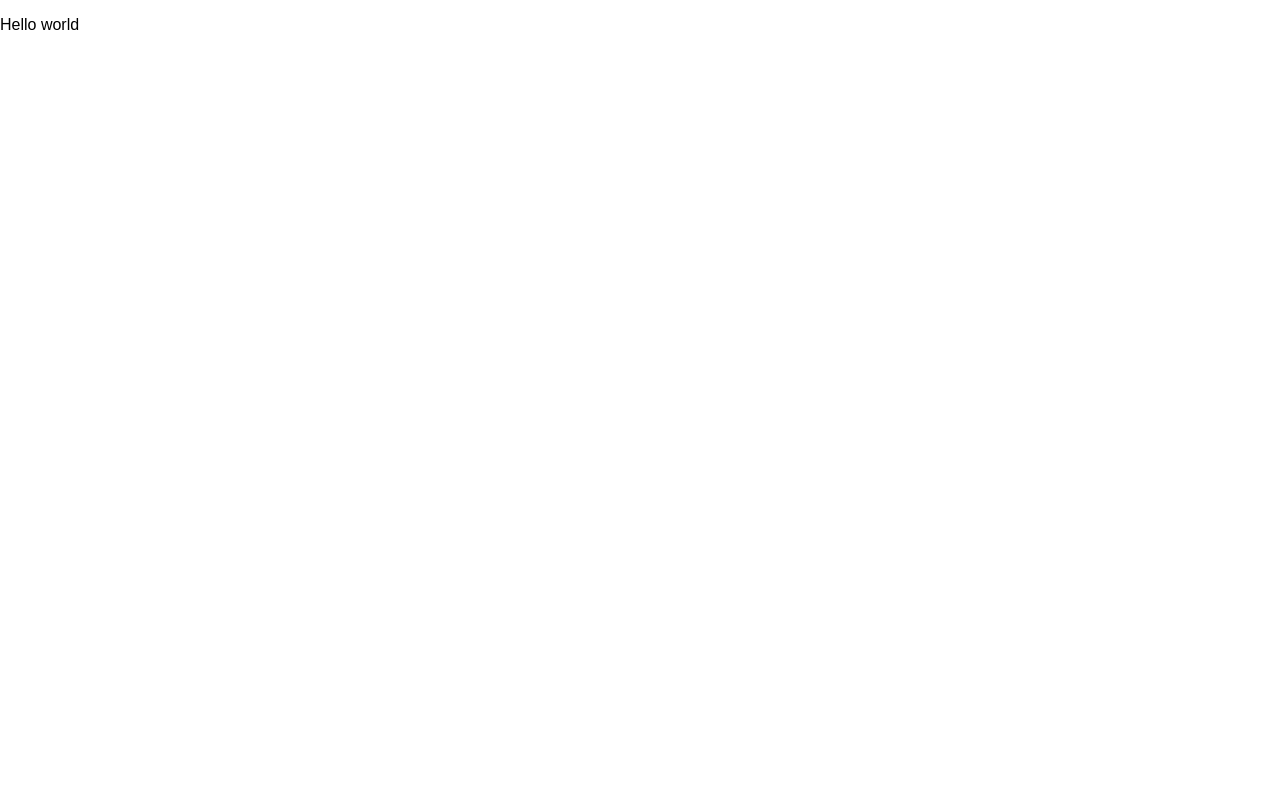
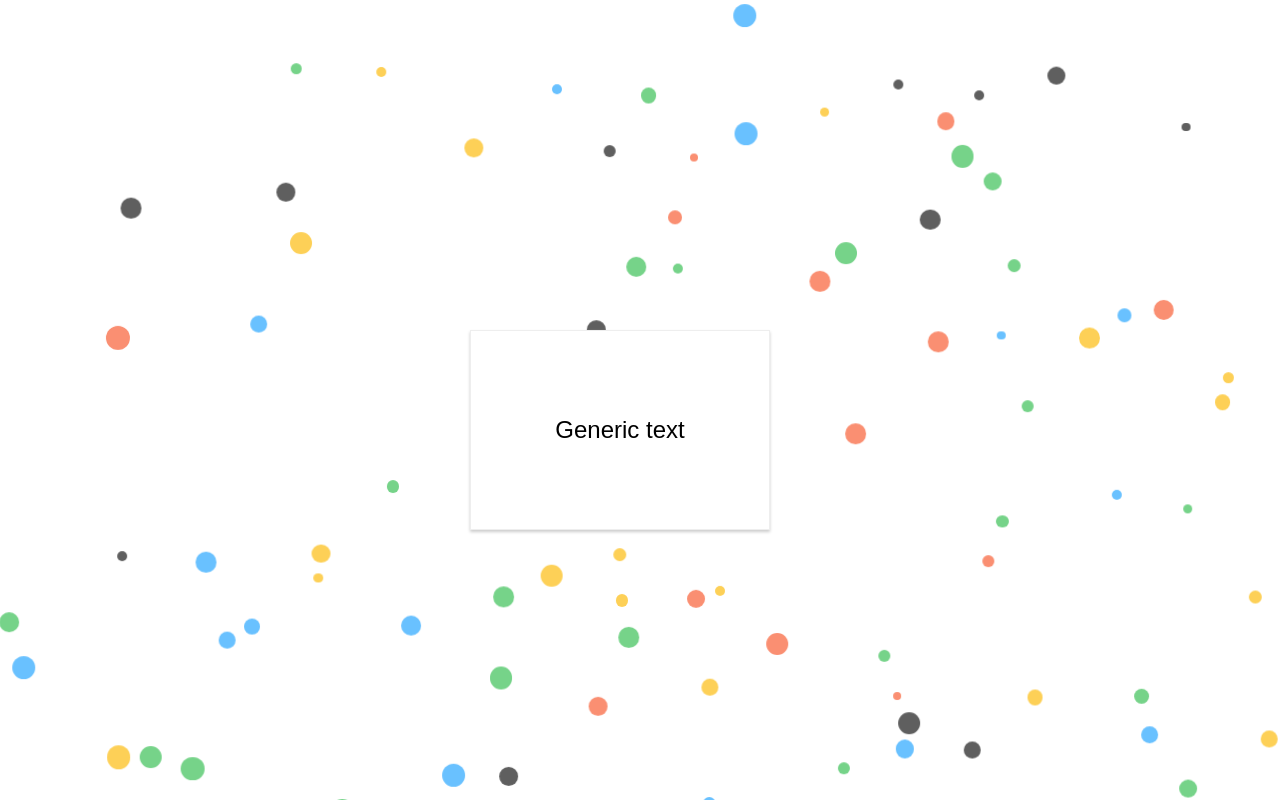
Before and after one commit to trevorfrese/react-personal-website, a React app: page / in a window 1280 px wide. Built offline with nearby package versions, Linux system fonts and the light colour scheme.

Commit message:
Add Balls animations and a text overlay

```diff
--- a/src/App.css
+++ /dev/null
@@ -1,3 +0,0 @@
-.App {
-  text-align: center;
-}
--- a/src/App.js
+++ b/src/App.js
@@ -1,11 +1,11 @@
 import React, { Component } from 'react';
-import './App.css';
+import Balls from './components/Balls/Balls';
 
 class App extends Component {
   render() {
     return (
       <div className="App">
-        <p>Hello world</p>
+        <Balls/>
       </div>
     );
   }
--- /dev/null
+++ b/src/components/Balls/Ball/Ball.css
@@ -0,0 +1,15 @@
+.Ball {
+  display: inline-block;
+  position: absolute;
+  border-radius: 100%;
+  opacity: 0.7;
+  animation: move infinite;
+  animation-fill-mode: both;
+  overflow: hidden;
+}
+
+@keyframes move {
+    from {
+      transform: translate(0, 0);
+    }
+}
--- /dev/null
+++ b/src/components/Balls/Ball/Ball.js
@@ -0,0 +1,51 @@
+import React from 'react';
+import classes from './Ball.css';
+
+
+// // Keyframes
+// balls.forEach((el, i, ra) => {
+//   let to = {
+//     x: Math.random() * (i % 2 === 0 ? -11 : 11),
+//     y: Math.random() * 12
+//   };
+//
+//   let anim = el.animate(
+//     [
+//       { transform: "translate(0, 0)" },
+//       { transform: `translate(${to.x}rem, ${to.y}rem)` }
+//     ],
+//     {
+//       duration: (Math.random() + 1) * 2000, // random duration
+//       direction: "alternate",
+//       fill: "both",
+//       iterations: Infinity,
+//       easing: "ease-in-out"
+//     }
+//   );
+// });
+
+
+
+const Ball = (props) => {
+  const x = Math.random() * (props.identifier % 2 === 0 ? -11 : 11);
+  const y = Math.random() * 12;
+
+  return (
+    <div
+      className={classes.Ball}
+      style={{
+        left: props.left + 'vw',
+        background: props.background,
+        top: props.top + 'vh',
+        width: props.width + 'em',
+        height: props.height + 'em',
+        transform: 'translate(' + x  + 'rem, ' + y  + 'rem)',
+        'animationDuration': Math.random() + 1.25 + 's' ,
+        'animationDelay': Math.random() * 0.005 + 's',
+        'animationDirection': 'alternate'
+      }}>
+    </div>
+  )
+};
+
+export default Ball;
--- /dev/null
+++ b/src/components/Balls/Balls.css
@@ -0,0 +1,6 @@
+.Balls {
+  width: 100vw;
+  height: 100vh;
+  overflow: hidden;
+  position: absolute;
+}
--- /dev/null
+++ b/src/components/Balls/Balls.js
@@ -0,0 +1,103 @@
+import React, { Component } from 'react';
+
+import Ball from './Ball/Ball';
+import BallsCard from './BallsCard/BallsCard';
+import classes from './Balls.css';
+// Some random colors
+//
+// const numBalls = 50;
+// const balls = [];
+//
+// for (let i = 0; i < numBalls; i++) {
+//   let ball = document.createElement("div");
+//   ball.classList.add("ball");
+//   ball.style.background = colors[Math.floor(Math.random() * colors.length)];
+//   ball.style.left = `${Math.floor(Math.random() * 100)}vw`;
+//   ball.style.top = `${Math.floor(Math.random() * 100)}vh`;
+//   ball.style.transform = `scale(${Math.random()})`;
+//   ball.style.width = `${Math.random()}em`;
+//   ball.style.height = ball.style.width;
+//
+//   balls.push(ball);
+//   // document.body.append(ball);
+// }
+
+// // Keyframes
+// balls.forEach((el, i, ra) => {
+//   let to = {
+//     x: Math.random() * (i % 2 === 0 ? -11 : 11),
+//     y: Math.random() * 12
+//   };
+//
+//   let anim = el.animate(
+//     [
+//       { transform: "translate(0, 0)" },
+//       { transform: `translate(${to.x}rem, ${to.y}rem)` }
+//     ],
+//     {
+//       duration: (Math.random() + 1) * 2000, // random duration
+//       direction: "alternate",
+//       fill: "both",
+//       iterations: Infinity,
+//       easing: "ease-in-out"
+//     }
+//   );
+// });
+
+
+class Balls extends Component {
+  colors = ["#3CC157", "#2AA7FF", "#1B1B1B", "#FCBC0F", "#F85F36"];
+
+  render () {
+    let balls = [];
+    balls = Array(100).fill().map((_, i) => {
+      const width = Math.random() * 1 + 0.5;
+      const ballConfig = {
+        key: i,
+        background: this.colors[Math.floor(Math.random() * this.colors.length)],
+        left: Math.floor(Math.random() * 100),
+        top: Math.floor(Math.random() * 100),
+        transform: Math.random(),
+        width,
+        height: width,
+      }
+      return ballConfig;
+    });
+
+
+
+    // for (let i = 0; i < numBalls; i++) {
+    //   let ball = document.createElement("div");
+    //   ball.classList.add("ball");
+    //   ball.style.background = colors[Math.floor(Math.random() * colors.length)];
+    //   ball.style.left = `${Math.floor(Math.random() * 100)}vw`;
+    //   ball.style.top = `${Math.floor(Math.random() * 100)}vh`;
+    //   ball.style.transform = `scale(${Math.random()})`;
+    //   ball.style.width = `${Math.random()}em`;
+    //   ball.style.height = ball.style.width;
+    //
+    //   balls.push(ball);
+    //   document.body.append(ball);
+    // }
+
+    return (
+      <div className={classes.Balls}>
+        <BallsCard/>
+        {balls.map(ball => {
+          return <Ball
+            key={ball.key}
+            identifier={ball.key}
+            top={ball.top}
+            left={ball.left}
+            background={ball.background}
+            transform={ball.transform}
+            width={ball.width}
+            height={ball.height}
+          />
+        })}
+      </div>
+    );
+  }
+}
+
+export default Balls;
--- /dev/null
+++ b/src/components/Balls/BallsCard/BallsCard.css
@@ -0,0 +1,29 @@
+.BallsCard {
+  position: absolute;
+  width: 300px;
+  height: 200px;
+  padding: 20px;
+  background-color: white;
+  top: 50%;
+  left: 50%;
+  z-index: 100;
+  margin: -70px 0 0 -170px;
+  box-shadow: 0 2px 3px #ccc;
+  border: 1px solid #eee;
+  box-sizing: border-box;
+}
+
+.BallsCardText {
+  font-size: 1.5em;
+  text-align: center;
+  top: 50%;
+  left: 50%;
+  position: absolute;
+  margin: 0;
+  transform: translate(-50%, -50%);
+}
+
+@media (max-width: 500px) {
+  .BallsCard {
+  }
+}
--- /dev/null
+++ b/src/components/Balls/BallsCard/BallsCard.js
@@ -0,0 +1,11 @@
+import React from 'react';
+
+import classes from './BallsCard.css';
+
+const BallsCard = (props) => (
+  <div className={classes.BallsCard}>
+    <p className={classes.BallsCardText}>Generic text</p>
+  </div>
+);
+
+export default BallsCard;
```
